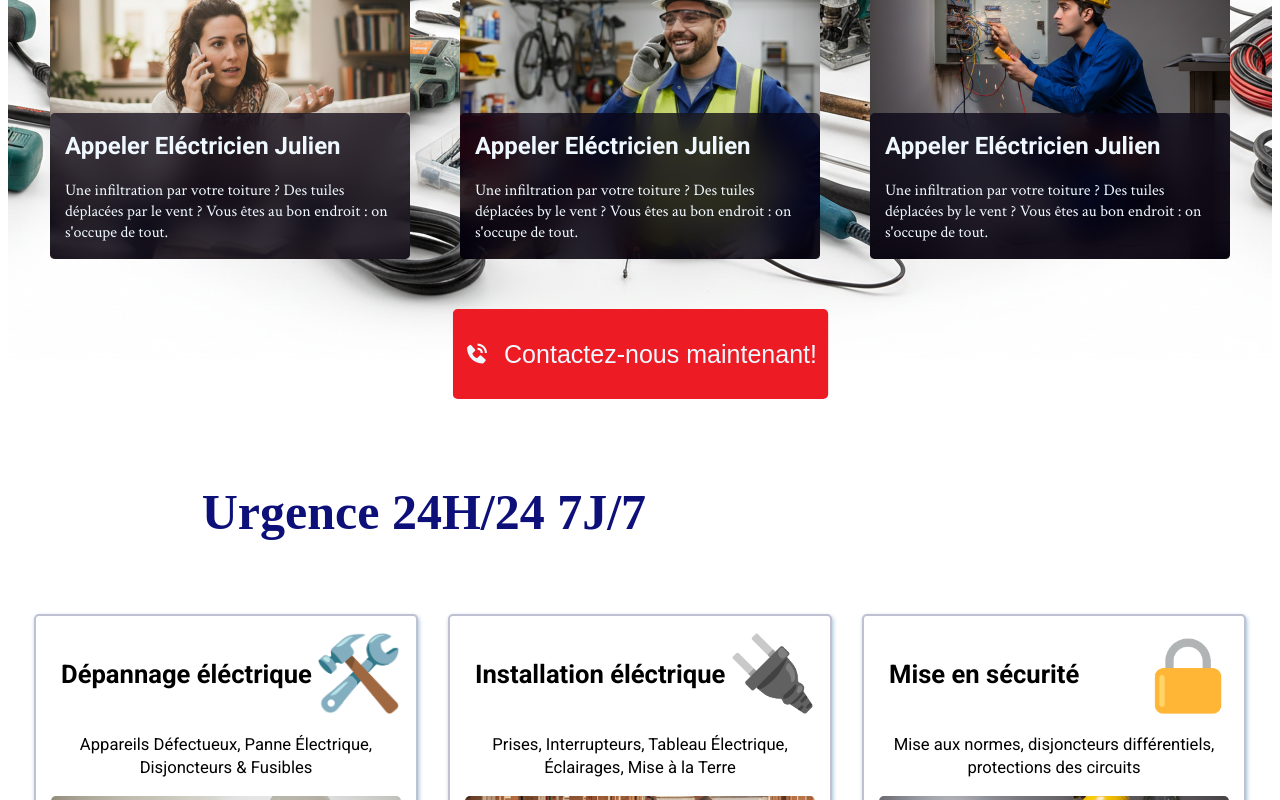
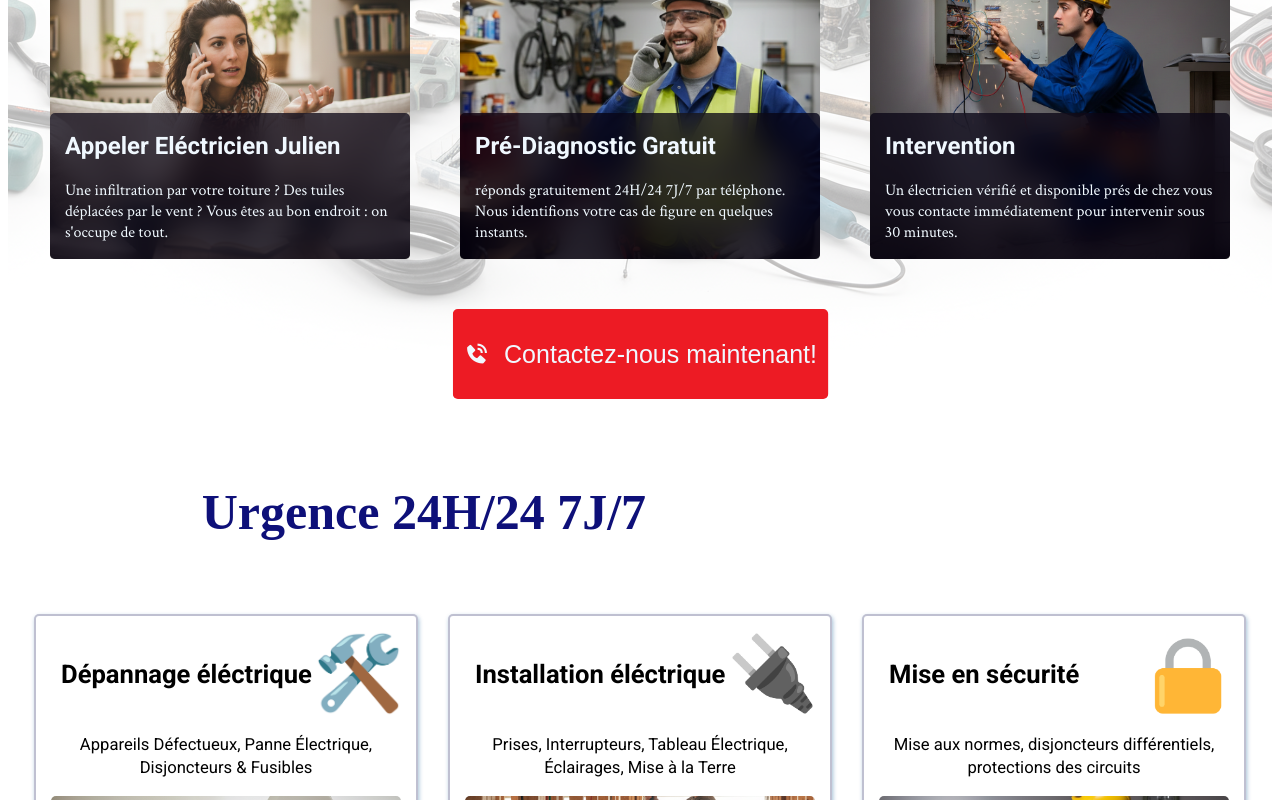
Before and after one commit to Matoky18/Landing-page-elec, a React (Vite) app: page / in a window 1280 px wide. Shown: the part 1680-2480 px from the top of the page. Built offline with nearby package versions, Linux system fonts and the light colour scheme; a web font is replaced by a local one.

Commit message:
feat: introduce Welcome and Diagnostic pages with their respective styles and a new Cart component stylesheet.

```diff
--- a/src/Pages/Hello/Welcome.jsx
+++ b/src/Pages/Hello/Welcome.jsx
@@ -24,7 +24,7 @@ const Welcome = () => {
                 { color: "red" },
                 {
                     repeat: -1,
-                    color: "yellow",
+                    color: "blue",
                     duration: 1,
                     yoyo: true
                 }
--- a/src/Pages/diagnostic/Diagno.css
+++ b/src/Pages/diagnostic/Diagno.css
@@ -8,10 +8,13 @@
     justify-content: center;
     align-items: center;
     margin-top: -150px;
+    width: 100%;
+    overflow-x: hidden;
 }
 
 .diagno-container p {
     font-family: "Crimson Text", serif;
+
     /* font-weight: 300; */
 }
 
--- a/src/Pages/diagnostic/Diagno.jsx
+++ b/src/Pages/diagnostic/Diagno.jsx
@@ -35,7 +35,7 @@ const Diagno = () => {
         )
         .fromTo(".bg-diagno",
           { opacity: 0, scale: 1.05 },
-          { opacity: 1, scale: 1, duration: 1.5 },
+          { opacity: 0.3, scale: 1, duration: 1.5 },
           "-=1"
         )
         .fromTo("#diagno-cta-container",
@@ -80,11 +80,11 @@ const Diagno = () => {
         <div className="block2 block">
 
           <div className="det">
-            <h2>Appeler Eléctricien Julien</h2>
+            <h2>Pré-Diagnostic Gratuit</h2>
             <p>
-              Une infiltration par votre toiture ?
-              Des tuiles déplacées by le vent ?
-              Vous êtes au bon endroit : on s'occupe de tout.
+              réponds gratuitement 24H/24 7J/7 par
+              téléphone. Nous identifions votre
+              cas de figure en quelques instants.
             </p>
           </div>
 
@@ -94,11 +94,10 @@ const Diagno = () => {
         <div className="block3 block">
 
           <div className="det">
-            <h2>Appeler Eléctricien Julien</h2>
+            <h2>Intervention </h2>
             <p>
-              Une infiltration par votre toiture ?
-              Des tuiles déplacées by le vent ?
-              Vous êtes au bon endroit : on s'occupe de tout.
+              Un électricien vérifié et disponible prés de chez vous vous
+              contacte immédiatement pour intervenir sous 30 minutes.
             </p>
           </div>
 
--- a/src/components/Cart.css
+++ b/src/components/Cart.css
@@ -58,10 +58,11 @@
 .cart-button {
     font-size: clamp(1rem, 1.3vw, 1.2rem);
     background: rgba(238, 76, 76, 0.151);
-    /* width: clamp(90%, 35vw, 220px); */
     max-width: 400px;
     width: 100%;
     height: 60px;
+    min-height: 60px;
+    flex-shrink: 0;
     margin-top: 15px;
     border: solid #ED1B24 2px;
     border-radius: 5px;
```
